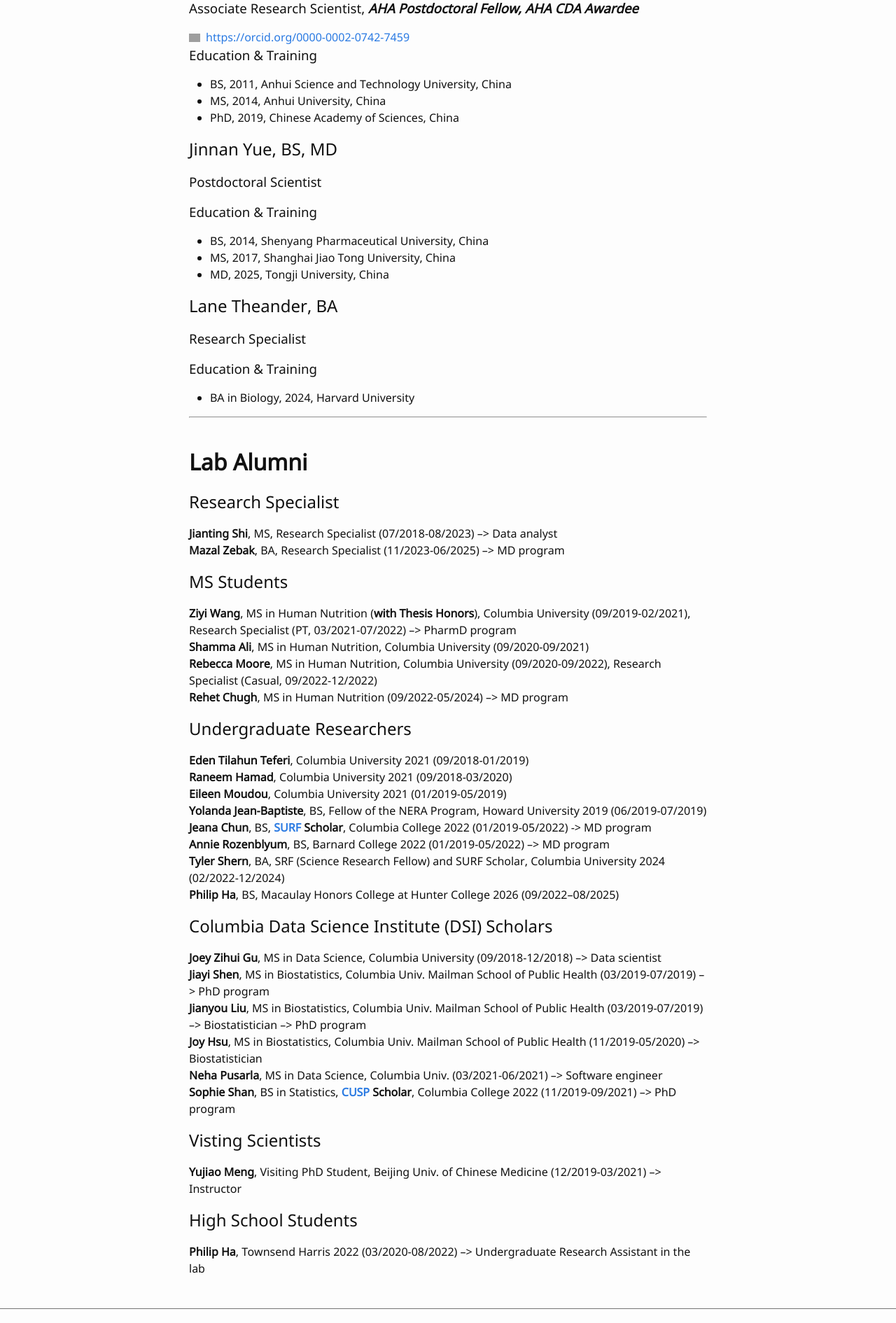
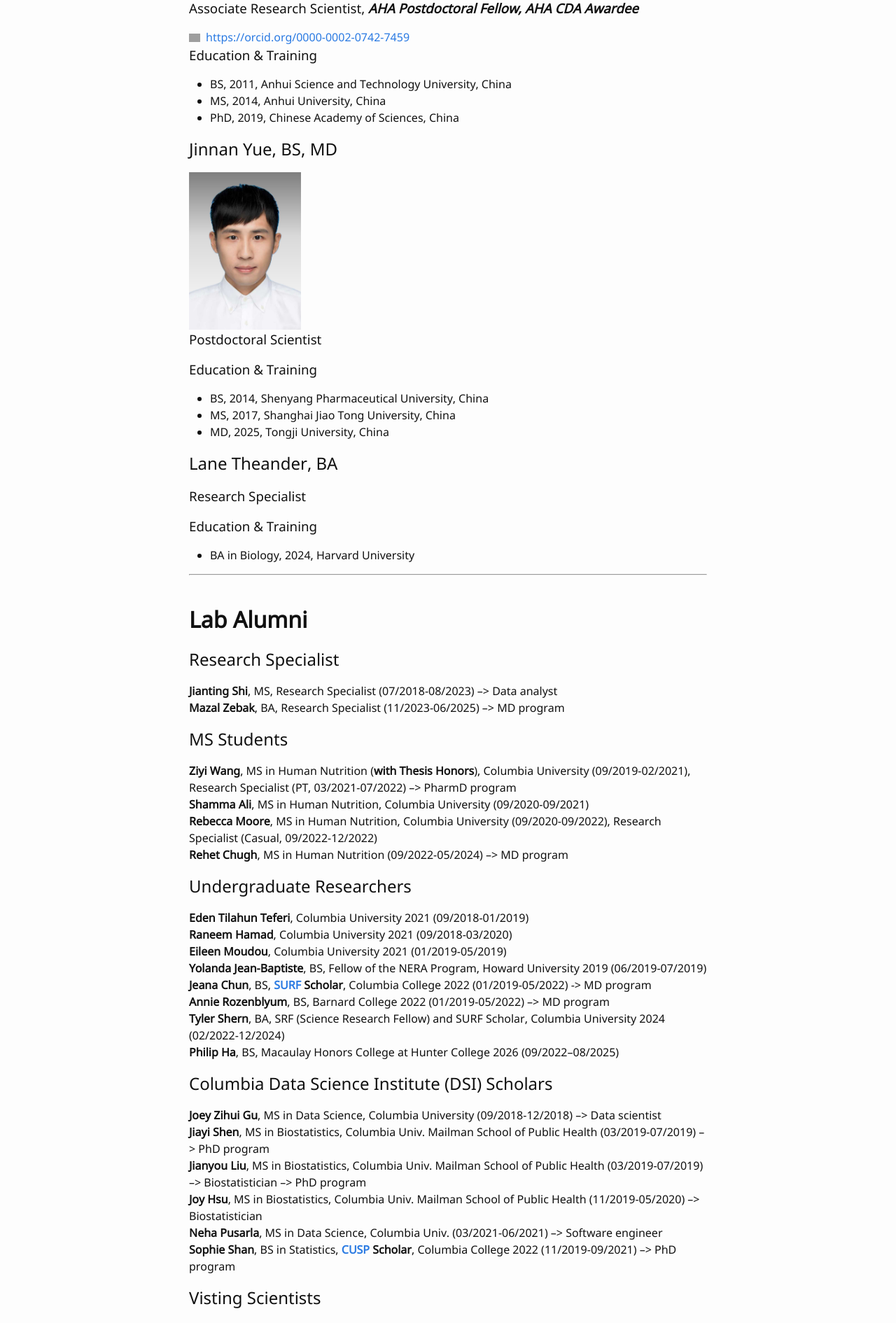
Before and after one commit to hanruizhang/zhanglab, a Jekyll site: the page built from 2_People.md, in a window 1280 px wide. Shown: the part 3385-5275 px from the top of the page at 70% size. Built offline with Jekyll 4.4.1, drawn with Linux system fonts in a browser that asks for light colours; comment, search, counter and statistics services are not loaded; grey boxes are pictures that could not be loaded.

Commit message:
Update 2_People.md

```diff
--- a/2_People.md
+++ b/2_People.md
@@ -84,7 +84,9 @@ I am interested in the functional interrogation of coronary artery disease-assoc
 
 
 ## Jinnan Yue, BS, MD
-
+<div>
+  <img src="{{ '/images/Jinnan_Yue.jpg' | absolute_url }}" alt="Jinnan_Yue" width="160">
+</div>
 ### Postdoctoral Scientist
 
 ### Education & Training
```
